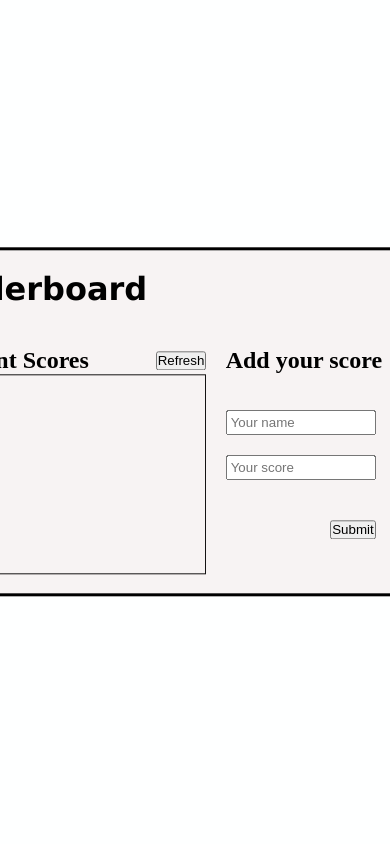
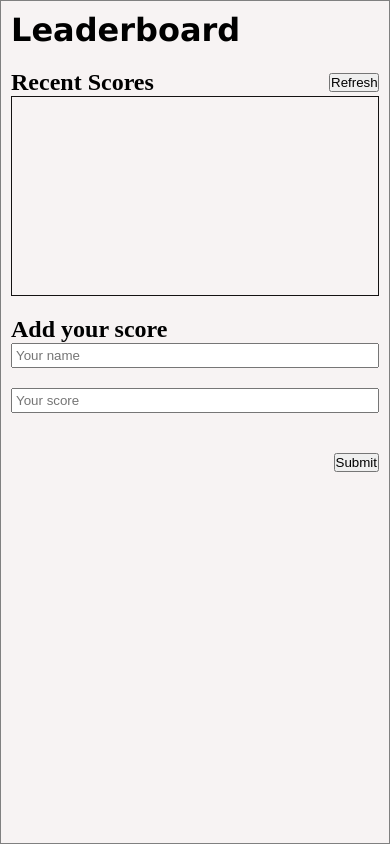
Before and after one commit to MPDADDY/Leaderboard, a website: page src/index.html in a window 390 px wide. Drawn offline with Linux system fonts and the light colour scheme.

Commit message:
Style the App

```diff
--- a/src/style.css
+++ b/src/style.css
@@ -12,8 +12,9 @@ body {
   position: fixed;
   top: 50%;
   left: 50%;
-  transform: translate(-50%, -50%);
+  transform: translate(-50%, -50%) rotate(360deg);
   border: 3px solid black;
+  transition: 300ms;
   width: 600px;
   background-color: rgb(247, 243, 243);
 }
@@ -87,3 +88,24 @@ p {
 .odd-bg {
   background-color: rgb(181, 172, 172);
 }
+
+@media screen and (max-width: 600px) {
+  .leaderboard_section {
+    grid-template-columns: auto;
+    padding: 10px;
+  }
+
+  .leaderboard_container {
+    width: 100%;
+    height: 100%;
+    border: 1px solid gray;
+  }
+
+  h1 {
+    padding: 10px;
+  }
+
+  form {
+    width: 100%;
+  }
+}
```
Also changed, not shown: src/modules/render.js (+6 -1 lines).
